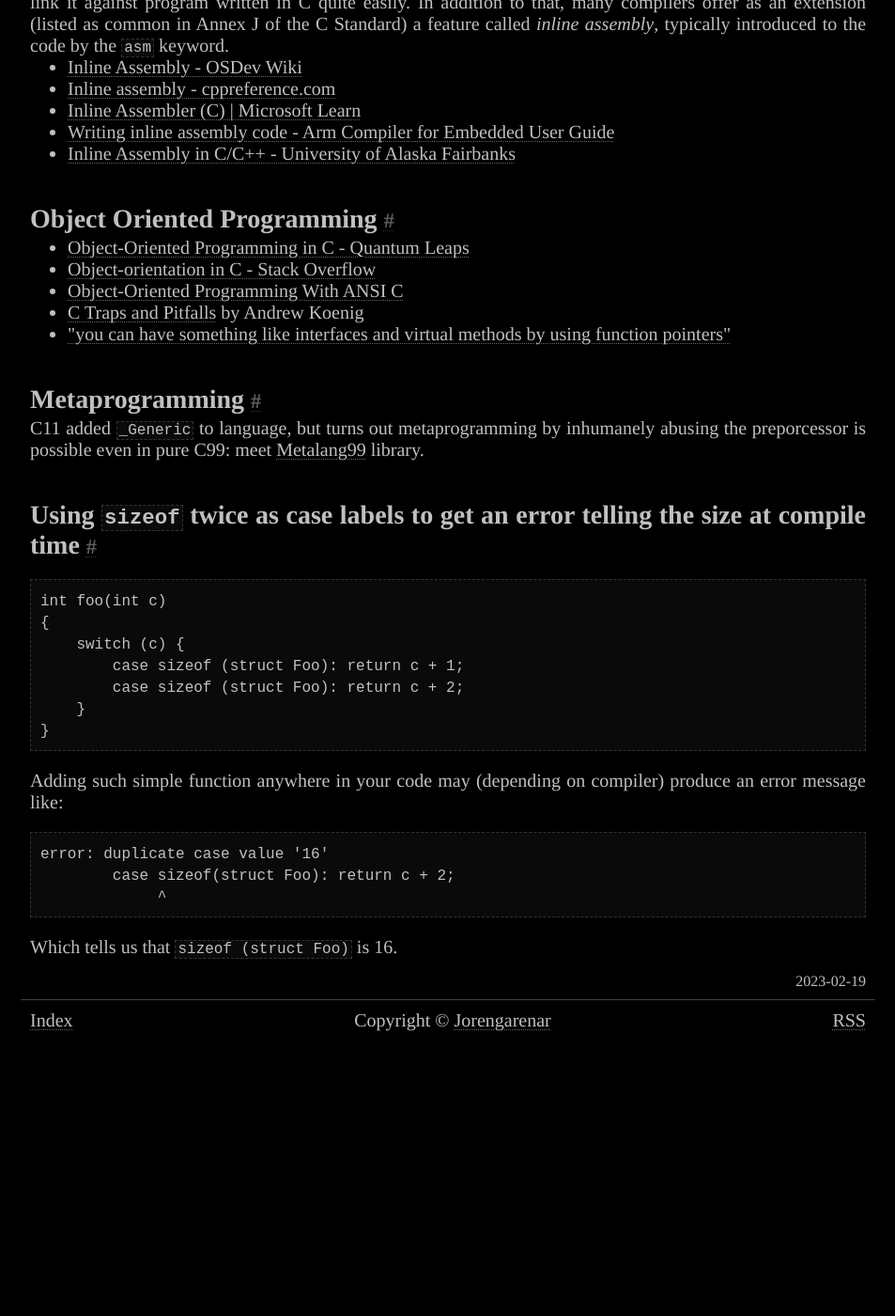
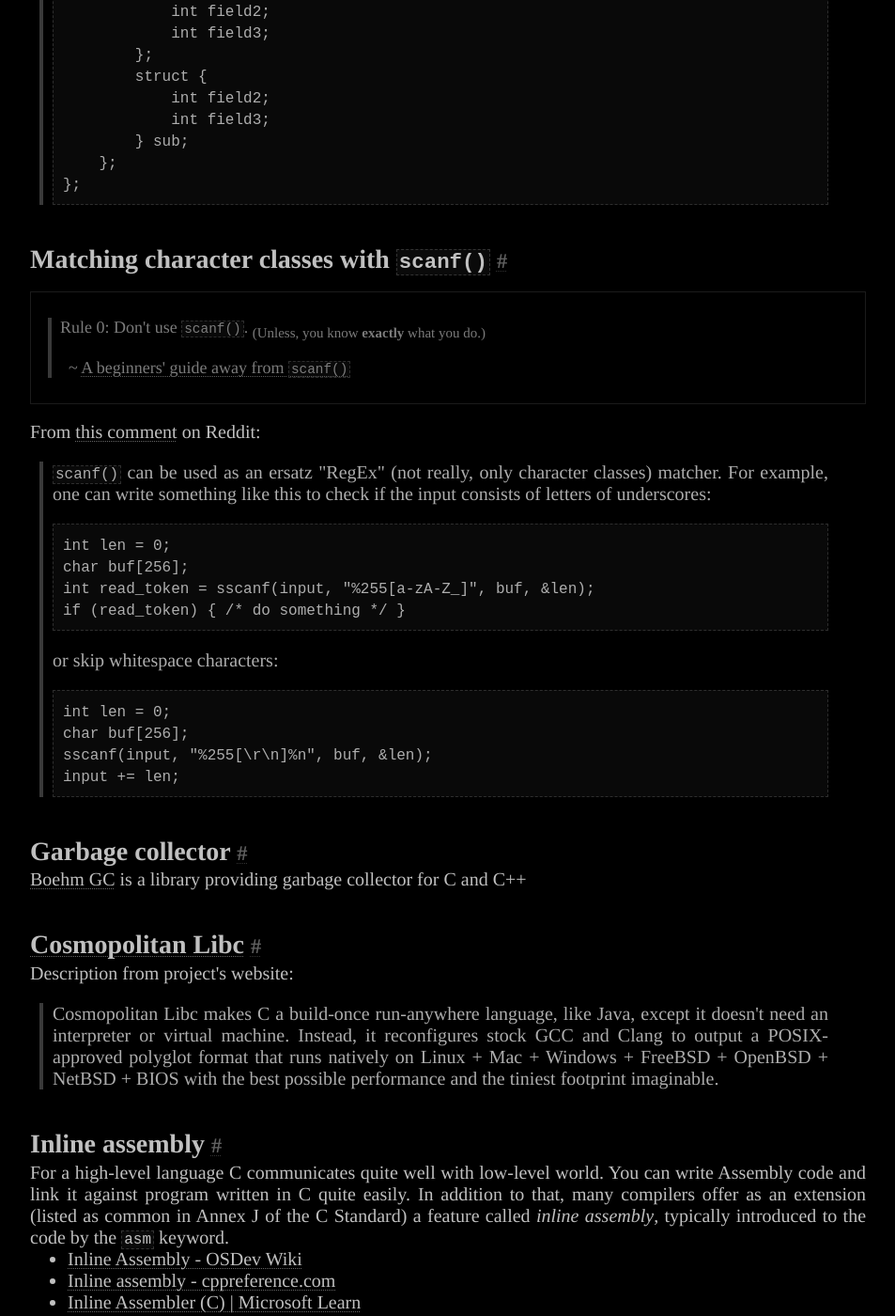
Before and after one commit to Jorenar/blog, a Jekyll site: the page built from _posts/2023-02-19-less-known-c.md, in a window 1280 px wide and 1400 px high, scrolled down 17080 px. Shown: the whole window at 94% size, without its empty margins (163-1116 px from the left). Built offline with Jekyll 4.4.1, drawn with Linux system fonts in a browser that asks for light colours; before the commit the page ends 18187 px from its top, so only the background shows below that; some of the changed text lies outside the part shown.

Commit message:
deploy: 15a052b9a0ffae469253bb596722d055ee320abc

````diff
--- a/_posts/2023-02-19-less-known-c.md
+++ b/_posts/2023-02-19-less-known-c.md
@@ -328,6 +328,30 @@ for (int i = 0; i < vector->len; ++i) {
 > ```
 >
 > Granted a little bit contrived but can have some uses when making pretty reports.
+
+## `%.*` (minimum field width) format specifier
+
+Instead of this:
+```c
+char fmt_buf[MAX_BUF];
+snprintf(fmt_buf, MAX_BUF, "%%.%df", prec);
+printf(fmt_buf, num);
+```
+do this:
+```
+printf("%.*f", prec, num);
+```
+when you want to pad with variable number of characters.
+
+## Other less known format specifiers
+
+Have a look at [7.21.6.1](https://www.open-std.org/jtc1/sc22/wg14/www/docs/n1570.pdf#%5B%7B%22num%22%3A703%2C%22gen%22%3A0%7D%2C%7B%22name%22%3A%22XYZ%22%7D%2C0%2C792%2C0%5D)
+and [7.21.6.2](https://www.open-std.org/jtc1/sc22/wg14/www/docs/n1570.pdf#%5B%7B%22num%22%3A719%2C%22gen%22%3A0%7D%2C%7B%22name%22%3A%22XYZ%22%7D%2C0%2C792%2C0%5D)
+of the draft of C11 standard. You'll find `%#`, `%e`, `%-`, `%+`, `%j`, `%g`, `%a` and few other interesting specifiers.
+
+<aside markdown="1">
+I'll update the links to C23 when it's finally done. For now: `%b` is gonna be standardised!
+</aside>
 
 ## Interlacing syntactic constructs
 
@@ -732,11 +756,42 @@ int main(void)
 > };
 > ```
 
+## Matching character classes with `scanf()`
+
+<aside markdown="1">
+> Rule 0: Don't use `scanf()`. <sub markdown="1">(Unless, you know **exactly** what you do.)</sub>
+>
+>  &nbsp; ~ [A beginners' guide away from `scanf()`](https://www.sekrit.de/webdocs/c/beginners-guide-away-from-scanf.html)
+</aside>
+
+From [this comment](https://www.reddit.com/r/programming/comments/116iij3/few_lesser_known_tricks_quirks_and_features_of_c/j98zxu5/) on Reddit:
+
+> `scanf()` can be used as an ersatz "RegEx" (not really, only character classes) matcher.
+> For example, one can write something like this to check if the input consists of letters of underscores:
+>
+> ```c
+> int len = 0;
+> char buf[256];
+> int read_token = sscanf(input, "%255[a-zA-Z_]", buf, &len);
+> if (read_token) { /* do something */ }
+> ```
+>
+> or skip whitespace characters:
+>
+> ```c
+> int len = 0;
+> char buf[256];
+> sscanf(input, "%255[\r\n]%n", buf, &len);
+> input += len;
+> ```
+
 ## Garbage collector
 
 [Boehm GC](https://www.hboehm.info/gc/) is a library providing garbage collector for C and C++
 
 ## [Cosmopolitan Libc](https://justine.lol/cosmopolitan/index.html)
+
+Description from project's website:
 
 > Cosmopolitan Libc makes C a build-once run-anywhere language, like Java,
 > except it doesn't need an interpreter or virtual machine. Instead, it
````
Also changed, not shown: other parts of _posts/2023-02-19-less-known-c.md (+2 -2 lines).
